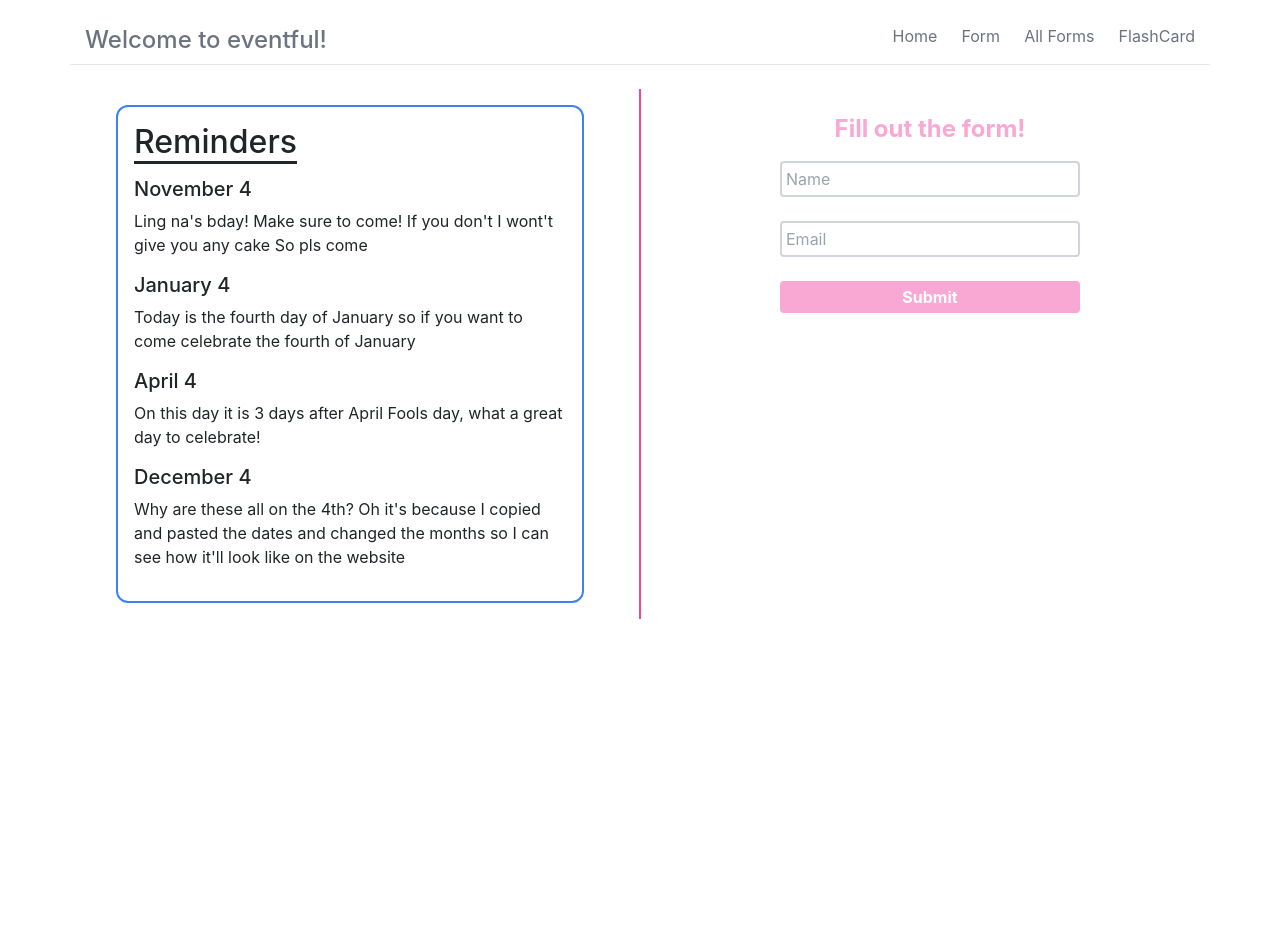
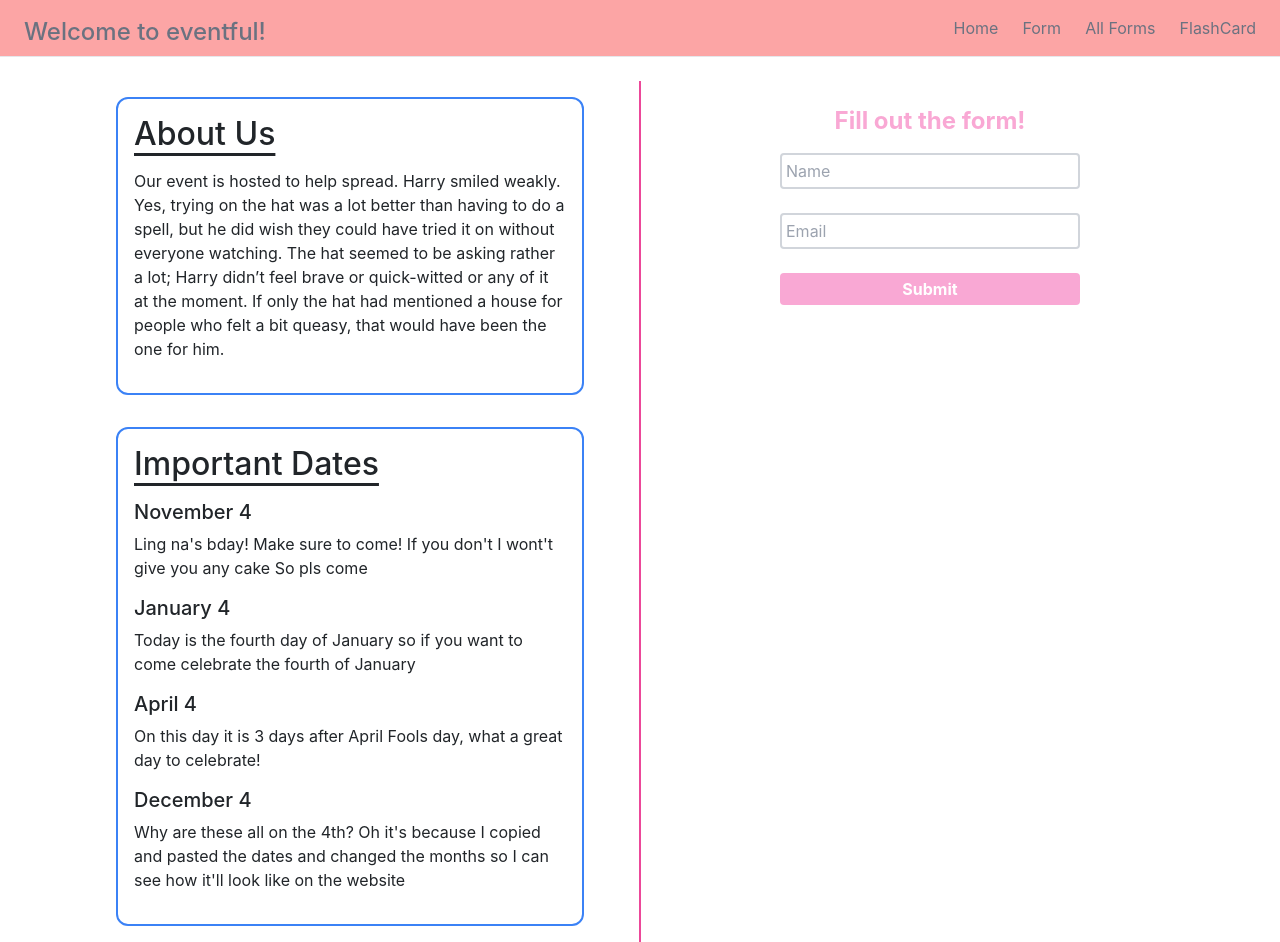
Before and after one commit to cindyliang01/eventful, a React (Create React App) app: page / in a window 1280 px wide. Before the commit the page ends 800 px from the top, so only its background shows below. Built offline with nearby package versions, Linux system fonts and the light colour scheme.

Commit message:
Added about us feature in home page

```diff
--- a/src/components/NavBar.jsx
+++ b/src/components/NavBar.jsx
@@ -4,7 +4,7 @@ class NavBar extends Component {
   render() {
     const { setPageState } = this.props;
     return (
-      <nav className="relative container px-6 pt-6 border-b">
+      <nav className="px-6 pt-3 border-b bg-red-300 ">
         <div className="flex items-center justify-between">
           <h4 className="text-gray-500">Welcome to eventful!</h4>
           <div className="flex space-x-6">
--- a/src/components/posts.jsx
+++ b/src/components/posts.jsx
@@ -24,7 +24,7 @@ class Posts extends Component {
         >
           {reversedPosts.map((specificPost) => (
             <React.Fragment>
-              <div className="border-2 rounded-2xl border-grey-200 mb-4 p-2 max-h-96 overflow-auto">
+              <div className="border-2 rounded-2xl border-grey-200 mb-4 p-2 max-h-96 overflow-auto bg-slate-200">
                 <Post
                   onePost={specificPost}
                   key={specificPost.id}
--- a/src/pages/Home.jsx
+++ b/src/pages/Home.jsx
@@ -6,9 +6,24 @@ class Home extends Component {
     const { createPost, pageState } = this.props;
     return (
       <div className="flex flex-row justify-between">
-        <div className=" mt-4 container">
+        <div className=" mt-4 container flex flex-col">
+          <div className="m-3 border-2 border-blue-500 rounded-xl p-3">
+            <h2 className="underline underline-offset-8 mb-3">About Us</h2>
+            <p>
+              {" "}
+              Our event is hosted to help spread. Harry smiled weakly. Yes,
+              trying on the hat was a lot better than having to do a spell, but
+              he did wish they could have tried it on without everyone watching.
+              The hat seemed to be asking rather a lot; Harry didn’t feel brave
+              or quick-witted or any of it at the moment. If only the hat had
+              mentioned a house for people who felt a bit queasy, that would
+              have been the one for him.
+            </p>
+          </div>
           <div className=" m-3 border-2 border-blue-500 rounded-xl p-3">
-            <h2 className="underline underline-offset-8 mb-3">Reminders</h2>
+            <h2 className="underline underline-offset-8 mb-3">
+              Important Dates
+            </h2>
             <h5>November 4</h5>
             <p>
               Ling na's bday! Make sure to come! If you don't I wont't give you
@@ -37,8 +52,9 @@ class Home extends Component {
           <h1 className="text-center font-bold text-2xl mt-4 text-pink-300 pb-2">
             Fill out the form!
           </h1>
-
-          <PostForm createPost={createPost} pageState={pageState}></PostForm>
+          <div className="content justify-center">
+            <PostForm createPost={createPost} pageState={pageState}></PostForm>
+          </div>
         </div>
       </div>
     );
```
